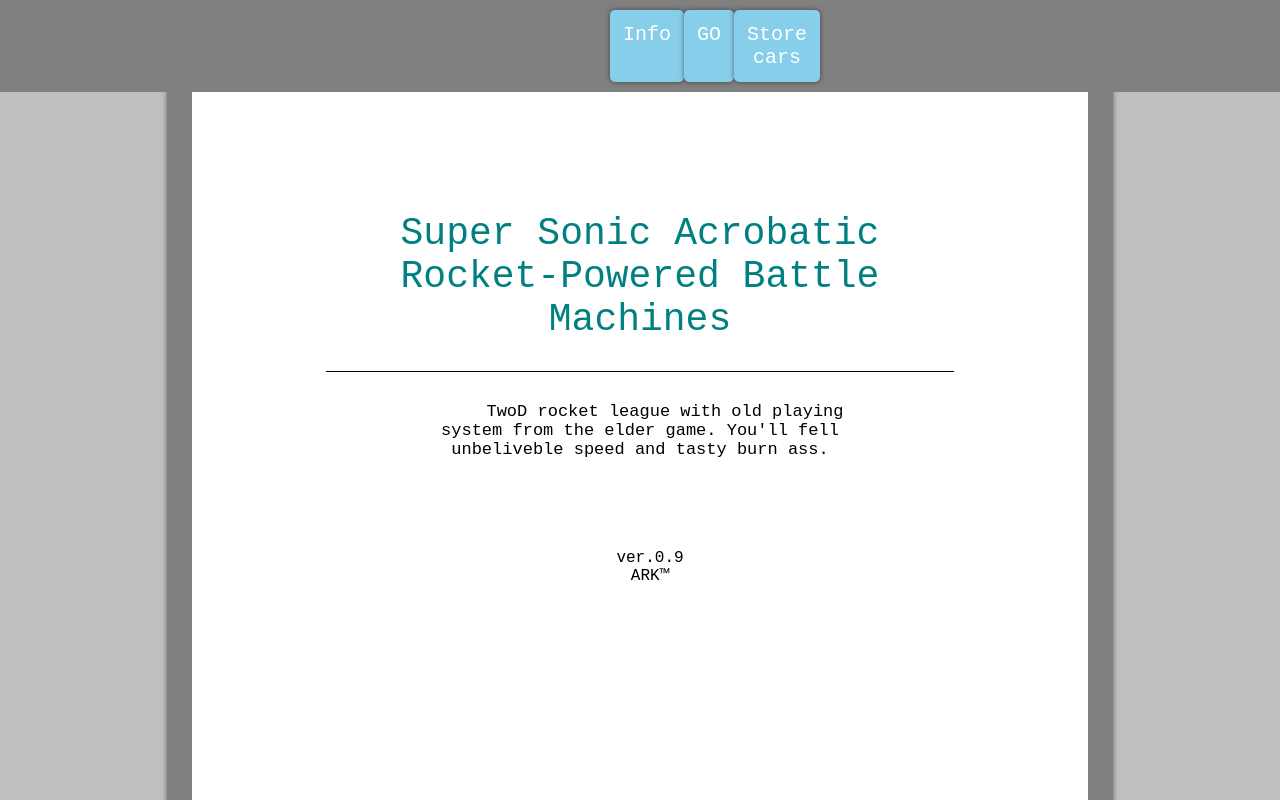
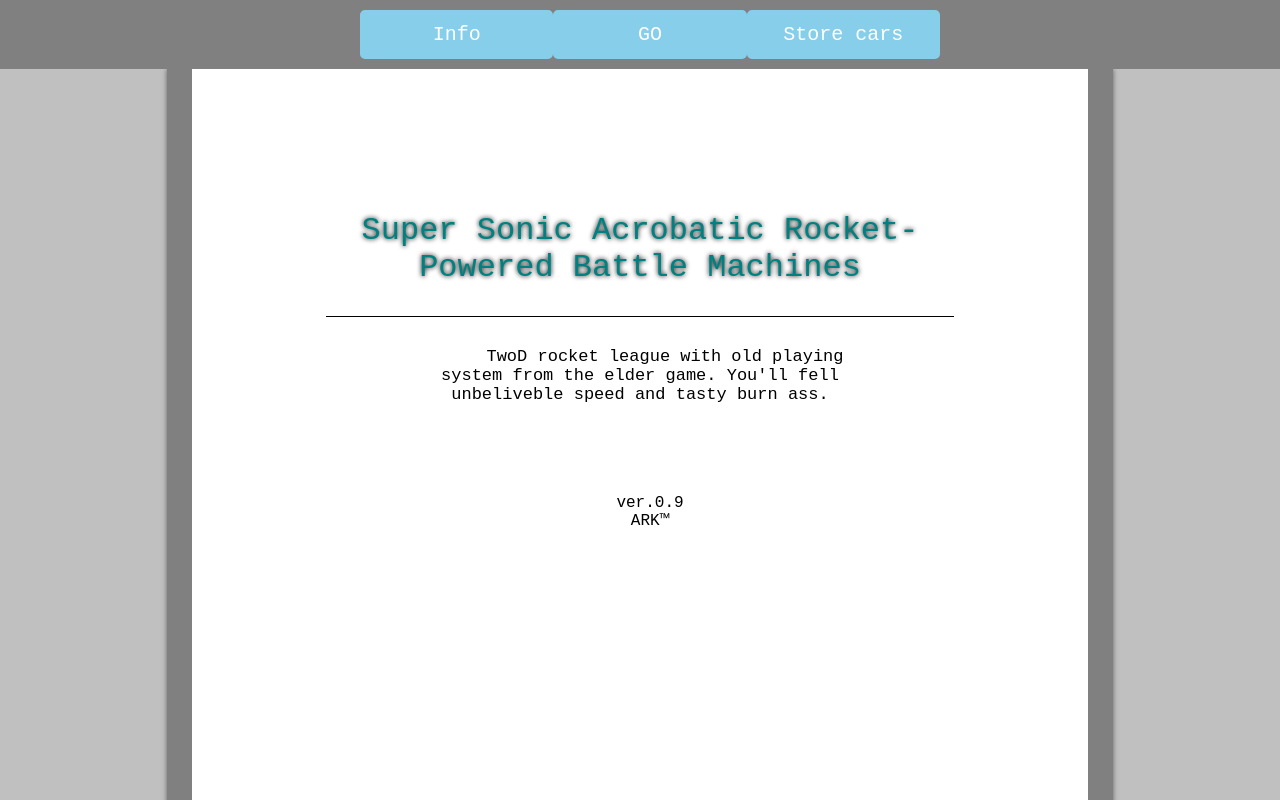
Before and after one commit to dobytchik/dobytchik.github.io, a plain HTML site: page index.html in a window 1280 px wide. Drawn offline with Linux system fonts and the light colour scheme; a script that the page names is missing.

Commit message:
Update style.css

```diff
--- a/style.css
+++ b/style.css
@@ -30,7 +30,6 @@ body {
 	border: solid skyblue 3px;
 	width: 170px;
 	text-align: center;
-	box-shadow: 0 0 5px rgba(0,0,0,0.5);
 	font-family: Andale Mono, monospace;
 	cursor: url(img/Hand.cur), default;
 }
@@ -38,23 +37,16 @@ body {
 #headLink-1:hover, #headLink-2:hover, #headLink-3:hover {/*Ссылки*/
 	background: aqua;
 	border: solid skyblue 3px;
+	transition: 0.5s;
+	box-shadow: 0 0 10px rgba(0,0,0,0.5);
 }
 
 #headLink-1 {/*Отступ между кнопками меню*/
-	margin-left: 400px;
+	margin-left: 350px;
 }
 
 #headLink-3 {/*Отступ между кнопками меню*/
-	margin-right: 400px;
-}
-
-@media screen and (min-device-width:600px) and (max-device-width:1024px) {
-	#headLink-3 {/*Отступ между кнопками меню*/
-	margin-right: 600px;
-  }
-  #headLink-1 {/*Отступ между кнопками меню*/
-	margin-left: 600px;
-  }
+	margin-right: 350px;
 }
 
 #sectionTab-1 {/*Страница 1*/
@@ -100,9 +92,10 @@ body {
 	width: 70%;
 	padding-top: 16%;
 	padding-bottom: 30px;
-	font-size:  38px;
+	font-size:  32px;
 	color: teal;
 	font-family: Courier New, monospace;
+	text-shadow: 0 0 5px rgba(0,0,0,1);
 }
 
 #info-text {/*Текст на первой странице*/
@@ -122,9 +115,8 @@ body {
 	font-family: Courier New, monospace;
 }
 
-#game-container {
-	background: red;
-	width: 95%;
-	height: 100%;
+#cvs {
+	display: block;
 	margin: 0 auto;
+	border: solid black 5px;
 }
```
